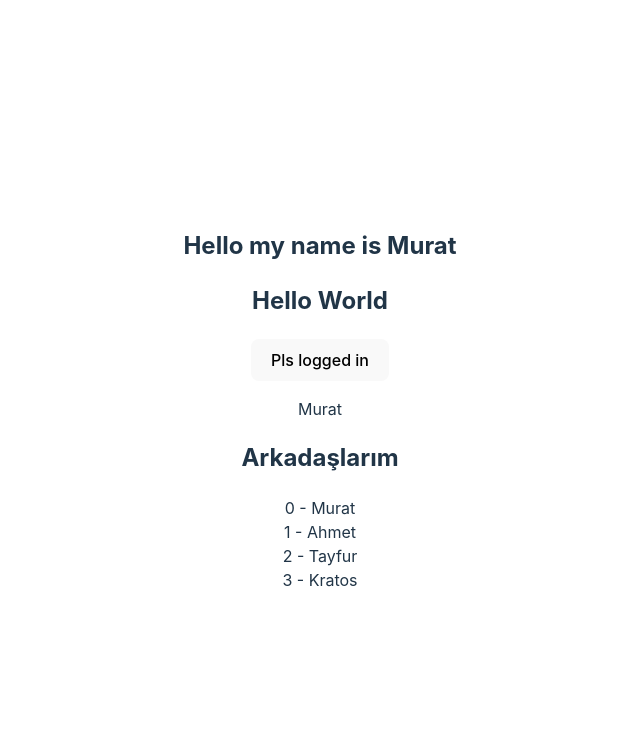
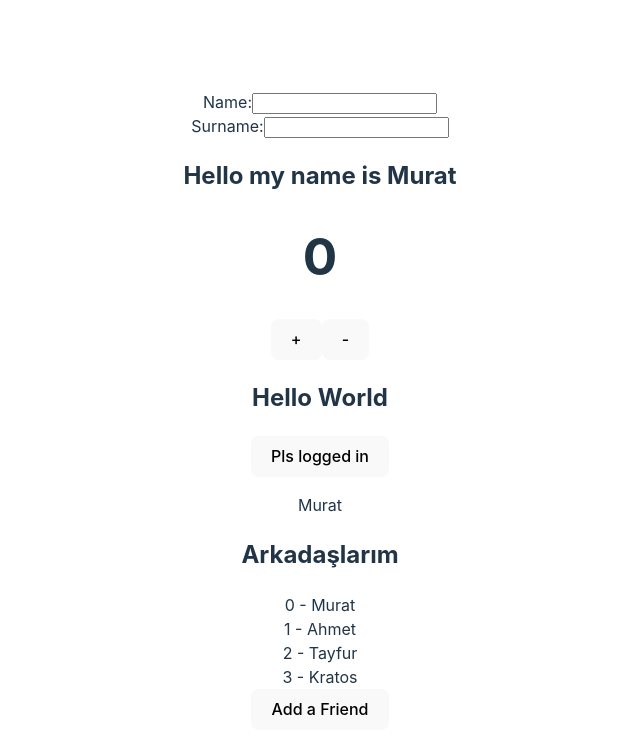
Before and after one commit to MuratGuelr/vite-project, a React (Vite) app: page / in a window 1280 px wide. Shown: the top 754 px of the page, without its empty margins (320-960 px from the left). Built offline with nearby package versions, Linux system fonts and the light colour scheme.

Commit message:
app changes.

```diff
--- a/src/App.jsx
+++ b/src/App.jsx
@@ -3,34 +3,37 @@ import "./App.css";
 import Header from "./components/Header";
 import Input from "./components/Input";
 import User from "./components/User";
+import Counter from "./components/Counter";
+import Form from "./components/Form";
 
 function App() {
   const [name, setName] = useState("Murat");
-  const friends = [
+  const [friends, setFriends] = useState([
     {
-      id: 1,
       name: "Murat",
     },
     {
-      id: 2,
       name: "Ahmet",
     },
     {
-      id: 3,
       name: "Tayfur",
     },
     {
-      id: 4,
       name: "Kratos",
     },
-  ];
+  ]);
 
   return (
     <>
+      <Form />
       <h2>{`Hello my name is ${name}`}</h2>
+      <Counter />
       <Header />
       <Input setName={setName} />
       <User name={name} isLoggedIn={true} age={25} friends={friends} />
+      <button onClick={() => setFriends([...friends, { name: "Ayşe" }])}>
+        Add a Friend
+      </button>
     </>
   );
 }
```
